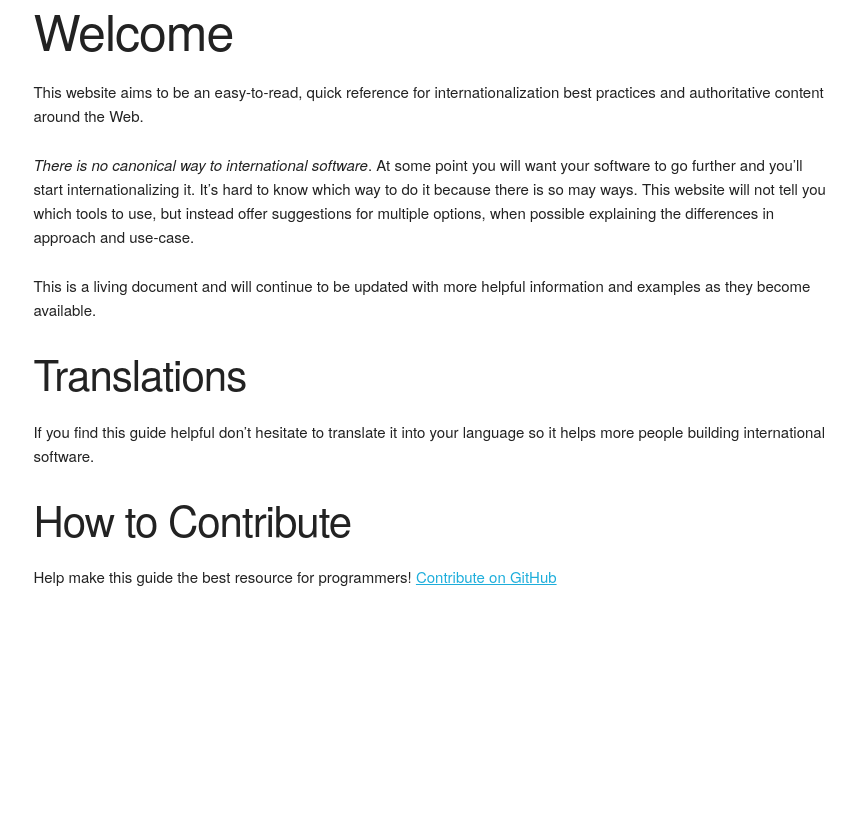
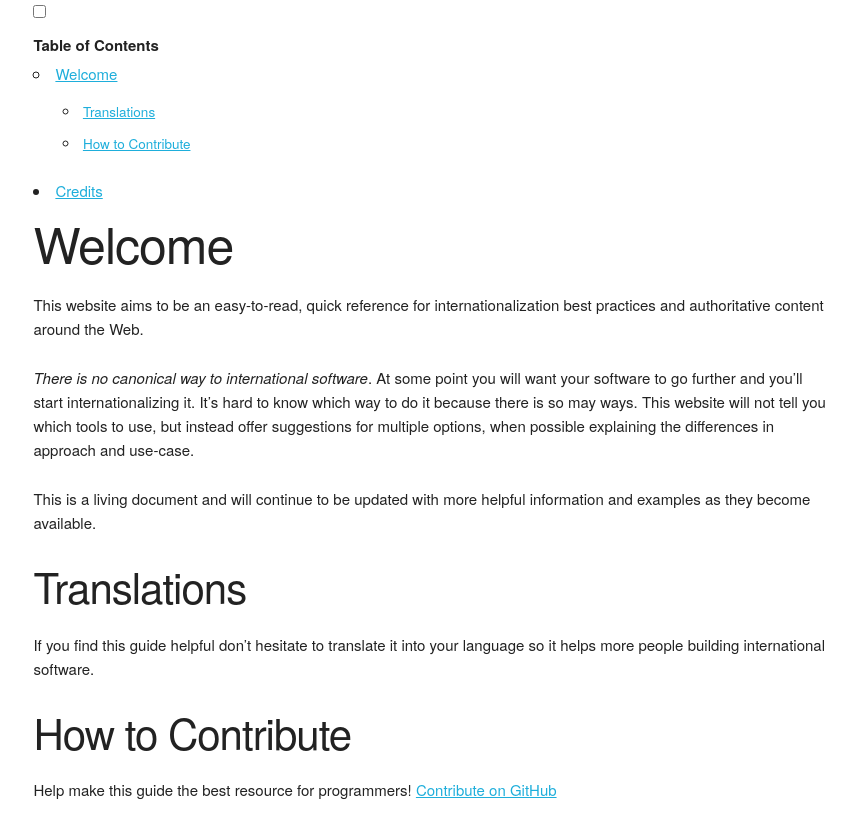
Before and after one commit to julienbourdeau/i18nguide.com, a Jekyll site: the page built from index.html, in a window 1280 px wide. Shown: the top 838 px of the page, without its empty margins (165-1021 px from the left). Built offline with Jekyll 4.4.1, drawn with Linux system fonts in a browser that asks for light colours.

Commit message:
Add table of content

```diff
--- a/_layouts/default.html
+++ b/_layouts/default.html
@@ -13,6 +13,40 @@
         <div class="one column"></div>
         <div class="ten columns">
 
+          <nav class="site-navigation">
+            <input type="checkbox" id="toggle"/>
+            <label for="toggle">Table of Contents</label>
+            <ul>
+              <li><a href="/#welcome">Welcome</a>
+                <ul>
+                  <li><a href="/#translations">Translations</a></li>
+                  <li><a href="/#how-to-contribute">How to Contribute</a></li>
+                </ul>
+              </li>
+              {% assign lastIsChild = false %}
+              {% for post in site.posts reversed %}
+                {% if post.isChild != true %}
+                  {% if insideSection %}
+                    </ul>
+                    </li>
+                    {% assign insideSection = false %}
+                  {% endif %}
+                {% endif %}
+                <li><a href="/#{{ post.anchor }}">{{ post.title }}</a>
+                {% if post.isChild %}
+                  </li>
+                {% else %}
+                  <ul>
+                  {% assign insideSection = true %}
+                {% endif %}
+                {% assign lastIsChild = post.isChild %}
+              {% endfor %}
+                </ul>
+              </li>
+              <li><a href="/#credits">Credits</a></li>
+            </ul>
+          </nav>
+
           {{ content }}
 
         </div>
```
